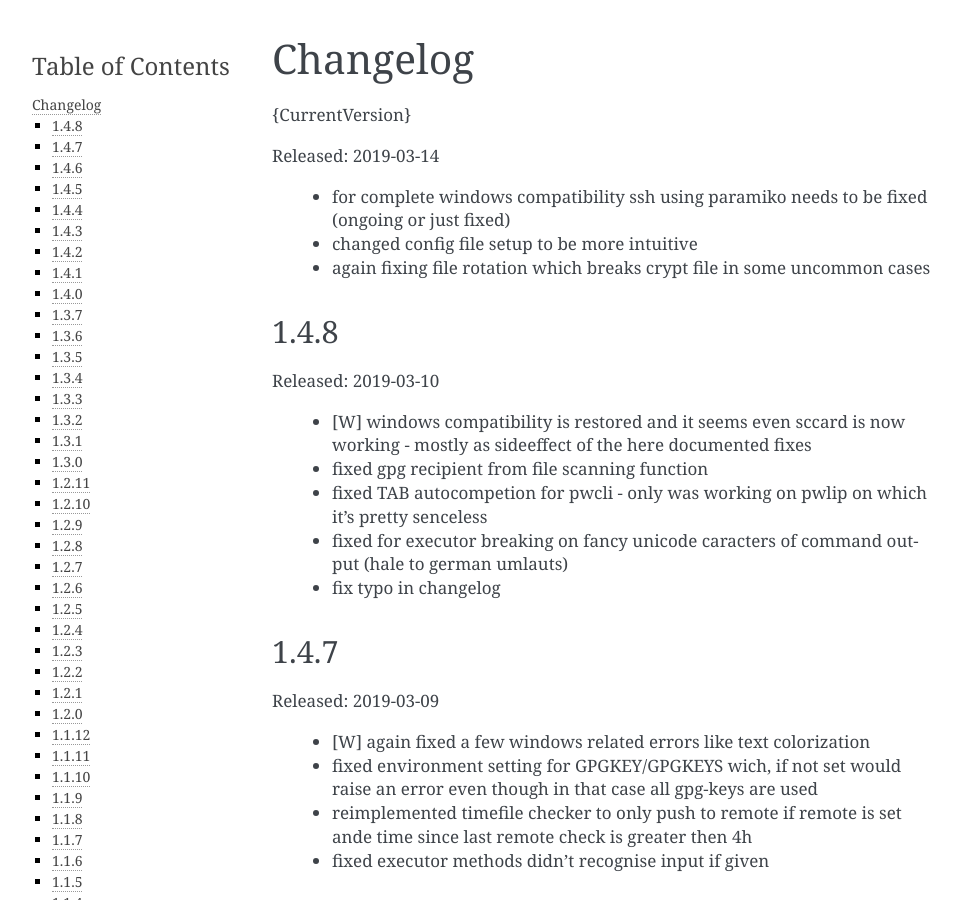
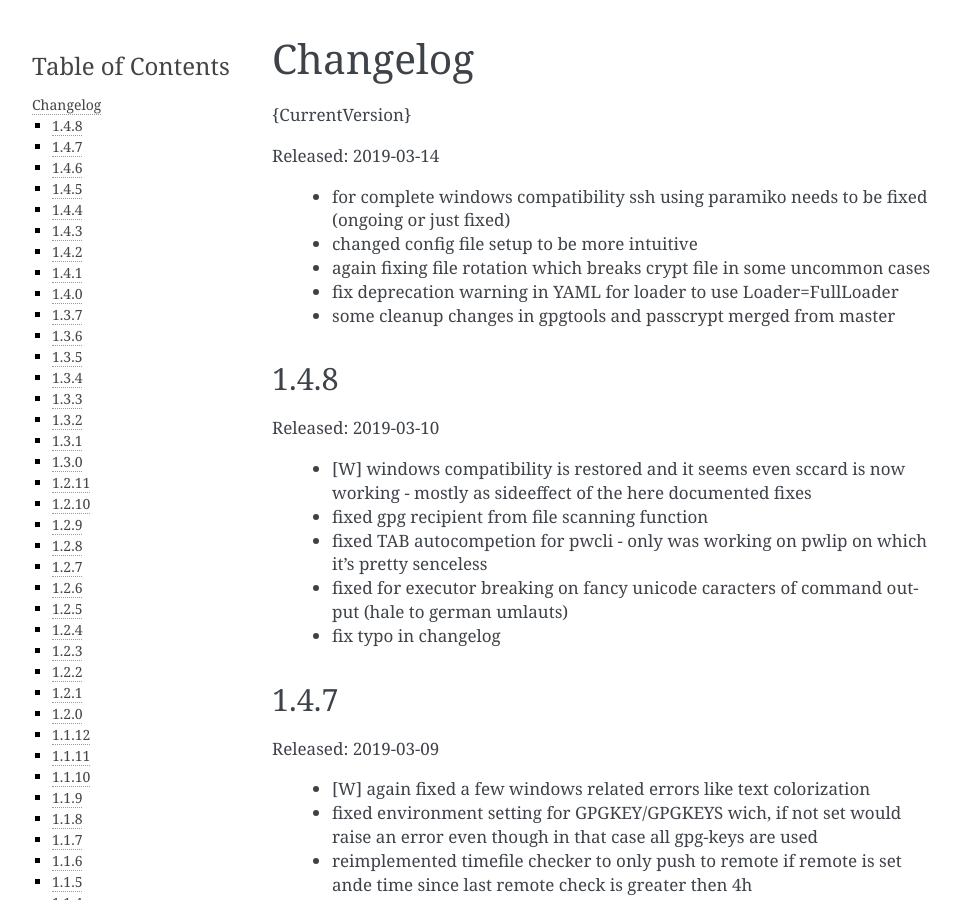
Before and after one commit to d0n/pwclip, a Sphinx documentation site: the page built from docs/changelog.rst, in a window 1280 px wide and 900 px high. Shown: the whole window, without its empty margins (148-1109 px from the left). Built offline with Sphinx 7.4.7, drawn with Linux system fonts in a browser that asks for light colours.

Commit message:
modified = docs/changelog.rst

```diff
--- a/docs/changelog.rst
+++ b/docs/changelog.rst
@@ -13,6 +13,9 @@ Released: 2019-03-14
 
   * again fixing file rotation which breaks crypt file in some uncommon cases
 
+  * fix deprecation warning in YAML for loader to use Loader=FullLoader
+
+  * some cleanup changes in gpgtools and passcrypt merged from master
 
 
 1.4.8
```
